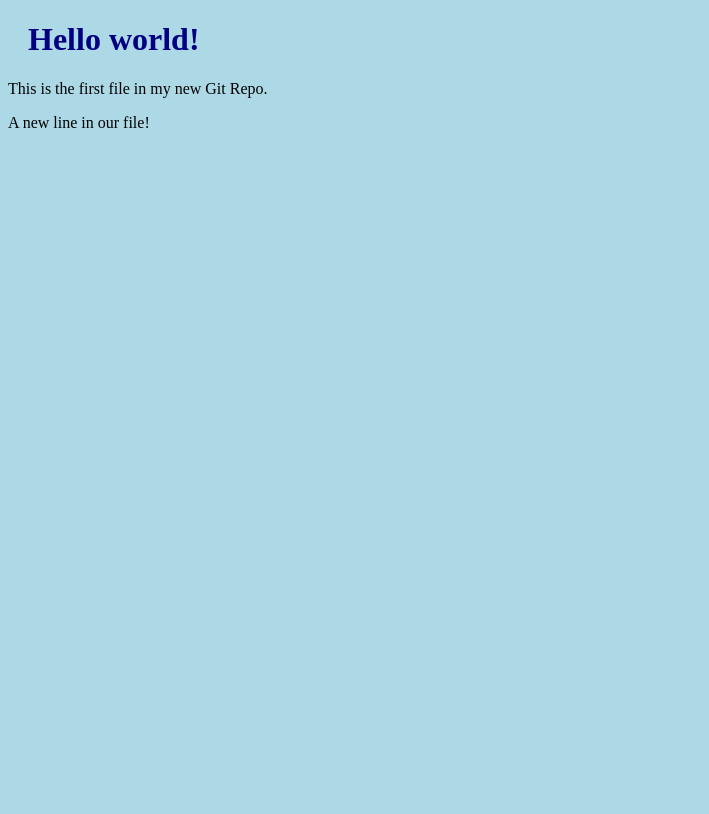
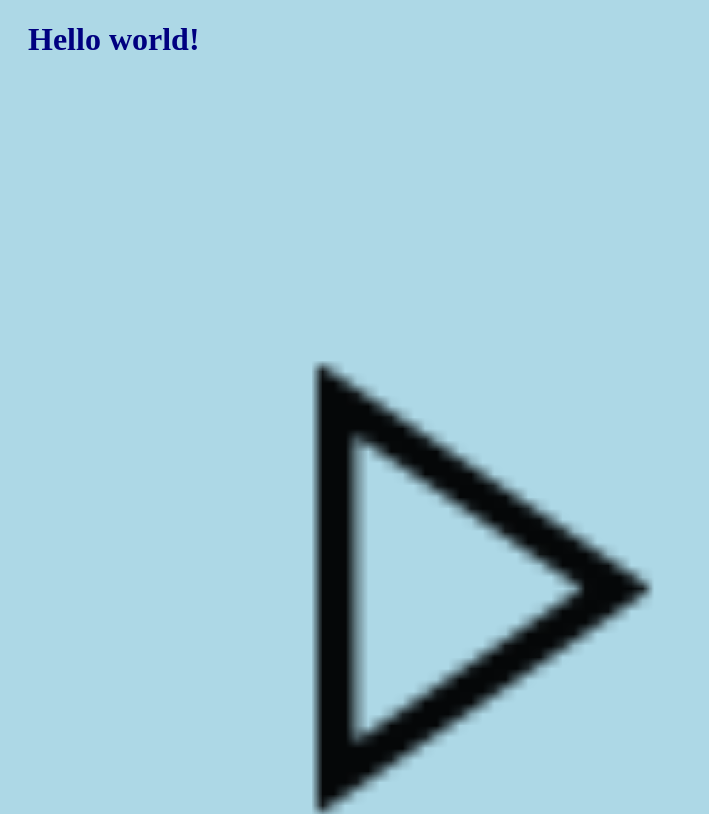
Before and after one commit to humanleeyj/hello-world, a plain HTML site: page index.html in a window 1280 px wide. Shown: the top 814 px of the page, without its empty margins (0-709 px from the left). Drawn offline with Linux system fonts and the light colour scheme.

Commit message:
Added image to Hello World

```diff
--- a/index.html
+++ b/index.html
@@ -7,6 +7,8 @@
 <body>
 
 <h1>Hello world!</h1>
+<div><img src="ak_arrow_right.png" alt="Hello World from Space"
+style="width:100%;max-width:960px"></div>
 <p>This is the first file in my new Git Repo.</p>
 <p>A new line in our file!</p>
 
```
Also changed, not shown: ak_arrow_right.png (added).
